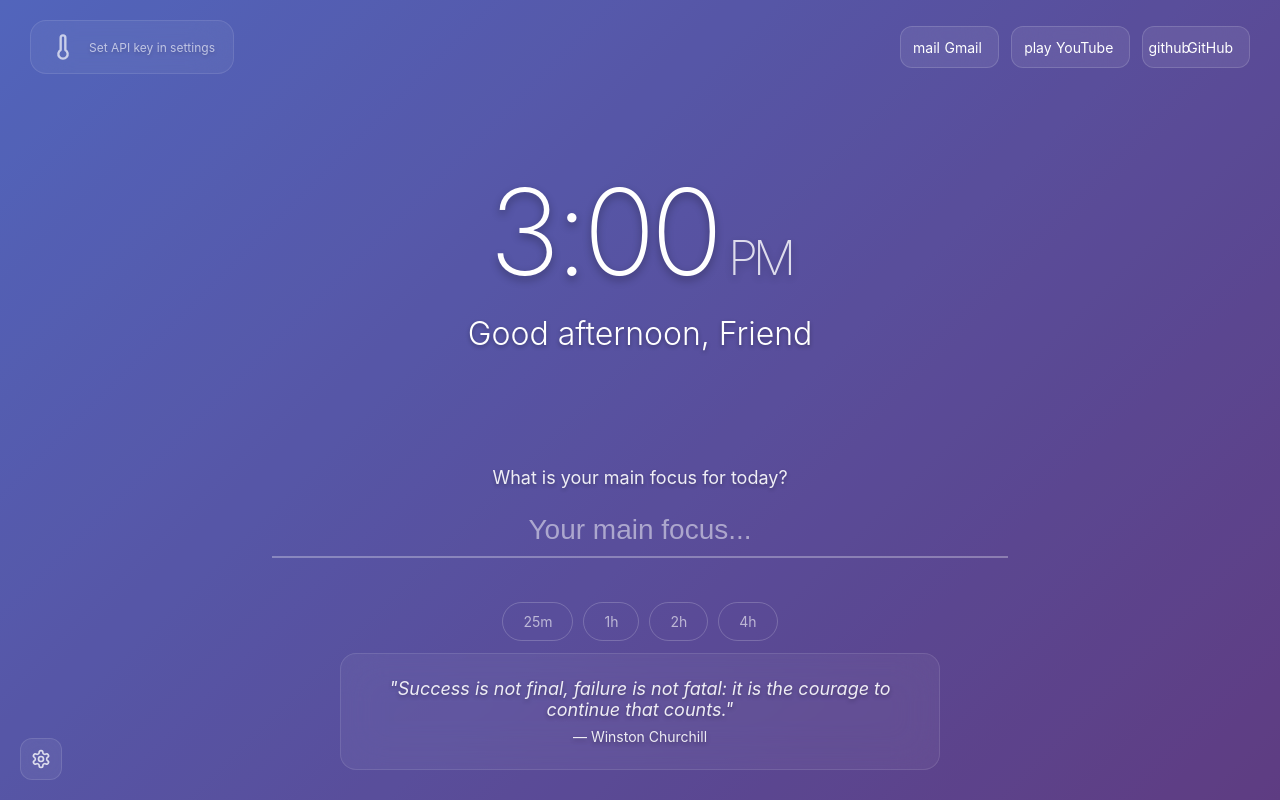
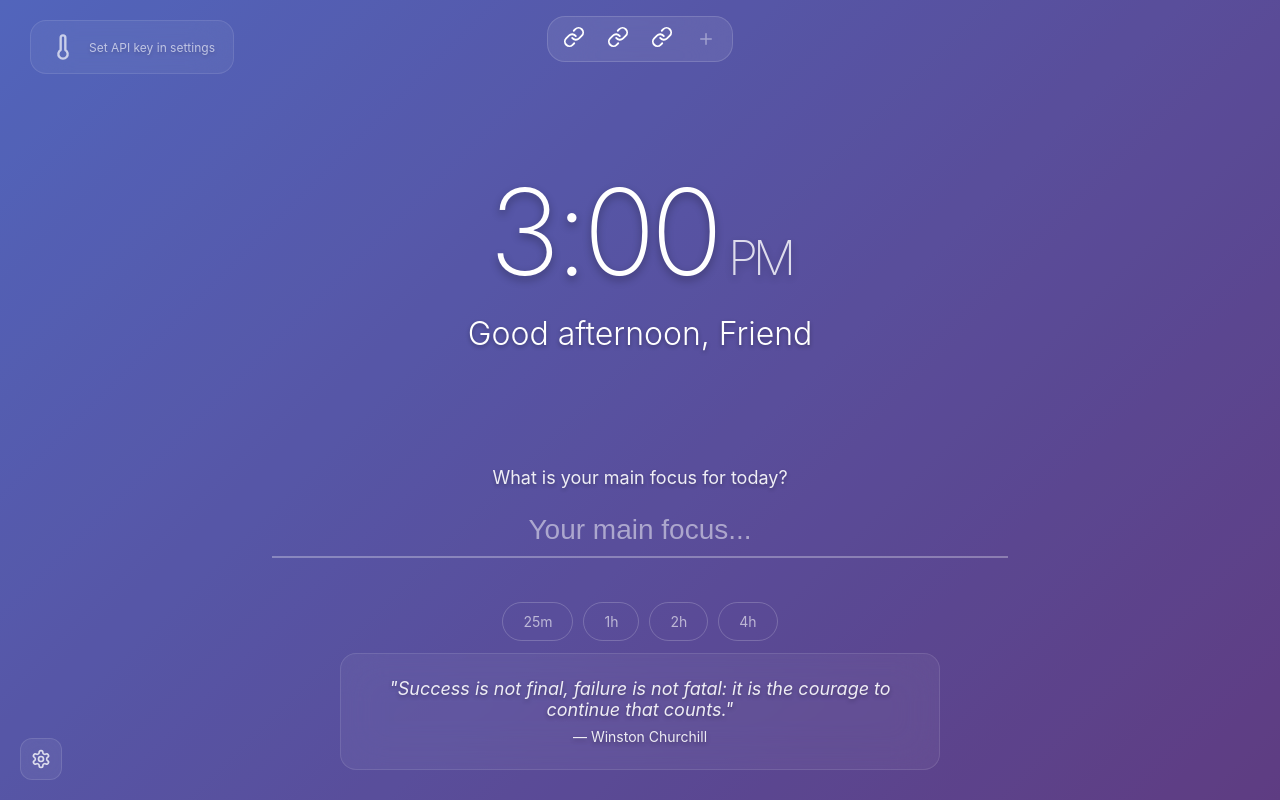
Before and after one commit to YehudaBriskman/WindoM, a React app: page / in a window 1280 px wide. Built offline with nearby package versions, Linux system fonts and the light colour scheme; the HTML template or start-up script is replaced by a standard one.

Commit message:
Add DockBar component and integrate into App; refactor TopBar and update styles

```diff
--- a/src/App.tsx
+++ b/src/App.tsx
@@ -4,6 +4,7 @@ import { FocusTimerProvider } from './contexts/FocusTimerContext';
 import { BackgroundOverlay } from './components/background/BackgroundOverlay';
 import { PhotographerCredit } from './components/background/PhotographerCredit';
 import { TopBar } from './components/layout/TopBar';
+import { DockBar } from './components/links/DockBar';
 import { CenterContent } from './components/layout/CenterContent';
 import { BottomSection } from './components/layout/BottomSection';
 import { RightSidebar } from './components/layout/RightSidebar';
@@ -18,6 +19,7 @@ export function App() {
         <FocusTimerProvider>
           <BackgroundOverlay />
           <TopBar />
+          <DockBar />
           <SettingsButton />
           <CenterContent />
           <BottomSection />
--- a/src/components/layout/TopBar.tsx
+++ b/src/components/layout/TopBar.tsx
@@ -1,11 +1,9 @@
 import { WeatherWidget } from '../weather/WeatherWidget';
-import { QuickLinks } from '../links/QuickLinks';
 
 export function TopBar() {
   return (
     <div className="top-bar">
       <WeatherWidget />
-      <QuickLinks />
     </div>
   );
 }
--- /dev/null
+++ b/src/components/links/DockBar.tsx
@@ -0,0 +1,87 @@
+import { useState } from 'react';
+import { Plus, X } from 'lucide-react';
+import { useLinks } from '../../hooks/useLinks';
+import { DockItem } from './DockItem';
+
+export function DockBar() {
+  const { links, addLink } = useLinks();
+  const [showForm, setShowForm] = useState(false);
+  const [name, setName] = useState('');
+  const [url, setUrl] = useState('');
+
+  const handleSubmit = (e: React.FormEvent) => {
+    e.preventDefault();
+    const trimmedUrl = url.trim();
+    const trimmedName = name.trim();
+    if (!trimmedUrl) return;
+    addLink({
+      name: trimmedName || new URL(trimmedUrl).hostname.replace('www.', ''),
+      url: trimmedUrl.startsWith('http') ? trimmedUrl : `https://${trimmedUrl}`,
+      icon: '',
+    });
+    setName('');
+    setUrl('');
+    setShowForm(false);
+  };
+
+  const handleClose = () => {
+    setName('');
+    setUrl('');
+    setShowForm(false);
+  };
+
+  if (!links.length) return null;
+
+  return (
+    <>
+      <div className="dock-wrapper">
+        <div className="dock-bar glass-dock">
+          {links.map((link, i) => (
+            <DockItem key={`${link.url}-${i}`} link={link} />
+          ))}
+          {links.length < 10 && (
+            <button
+              className="dock-item dock-add-btn"
+              onClick={() => setShowForm(true)}
+              title="Add link"
+            >
+              <Plus size={18} />
+            </button>
+          )}
+        </div>
+      </div>
+
+      {showForm && (
+        <div className="dock-form-backdrop" onClick={handleClose}>
+          <form
+            className="dock-form glass-panel"
+            onClick={(e) => e.stopPropagation()}
+            onSubmit={handleSubmit}
+          >
+            <button type="button" className="dock-form-close" onClick={handleClose}>
+              <X size={16} />
+            </button>
+            <input
+              className="dock-form-input glass-input"
+              type="text"
+              placeholder="Name"
+              value={name}
+              onChange={(e) => setName(e.target.value)}
+              autoFocus
+            />
+            <input
+              className="dock-form-input glass-input"
+              type="text"
+              placeholder="https://..."
+              value={url}
+              onChange={(e) => setUrl(e.target.value)}
+            />
+            <button type="submit" className="dock-form-submit">
+              Add
+            </button>
+          </form>
+        </div>
+      )}
+    </>
+  );
+}
--- /dev/null
+++ b/src/components/links/DockItem.tsx
@@ -0,0 +1,34 @@
+import { Link as LinkIcon } from 'lucide-react';
+import { getFaviconUrl } from '../../utils/url';
+import type { QuickLink } from '../../types/settings';
+
+export function DockItem({ link }: { link: QuickLink }) {
+  const faviconUrl = getFaviconUrl(link.url);
+
+  return (
+    <a
+      href={link.url}
+      target="_blank"
+      rel="noopener noreferrer"
+      className="dock-item"
+      title={link.name}
+    >
+      <span className="dock-item-icon">
+        {faviconUrl ? (
+          <img
+            src={faviconUrl}
+            alt={link.name}
+            className="dock-item-favicon"
+            onError={(e) => {
+              (e.currentTarget as HTMLImageElement).style.display = 'none';
+              e.currentTarget.nextElementSibling?.classList.remove('dock-fallback-hidden');
+            }}
+          />
+        ) : null}
+        <span className={`dock-fallback ${faviconUrl ? 'dock-fallback-hidden' : ''}`}>
+          <LinkIcon size={22} />
+        </span>
+      </span>
+    </a>
+  );
+}
--- a/src/hooks/useLinks.ts
+++ b/src/hooks/useLinks.ts
@@ -15,9 +15,11 @@ export function useLinks() {
 
   const setLinks = (newLinks: QuickLink[]) => update('quickLinks', newLinks);
 
-  const addLink = () => {
+  const addLink = (link?: QuickLink | unknown) => {
     if (links.length >= 10) return;
-    setLinks([...links, { name: 'New Link', url: 'https://', icon: 'link' }]);
+    const isLink = (v: unknown): v is QuickLink =>
+      typeof v === 'object' && v !== null && 'url' in v && 'name' in v;
+    setLinks([...links, isLink(link) ? link : { name: 'New Link', url: 'https://', icon: '' }]);
   };
 
   const removeLink = (index: number) => {
--- a/src/styles/globals.css
+++ b/src/styles/globals.css
@@ -245,41 +245,157 @@ input[type="file"]::file-selector-button:hover {
 }
 
 /* ============================================================
-   Quick Links
+   Dock Bar (macOS-style, pure CSS magnification)
    ============================================================ */
-.quick-links {
-  display: flex;
-  gap: 12px;
+.glass-dock {
+  background: rgba(255, 255, 255, 0.08);
+  backdrop-filter: blur(24px);
+  -webkit-backdrop-filter: blur(24px);
+  border: 1px solid rgba(255, 255, 255, 0.15);
 }
 
-.link-item {
+.dock-wrapper {
+  position: absolute;
+  top: 16px;
+  left: 50%;
+  transform: translateX(-50%);
+  z-index: 100;
+}
+
+.dock-bar {
   display: flex;
-  align-items: center;
-  gap: 8px;
-  padding: 10px 16px;
-  border-radius: 12px;
-  cursor: pointer;
-  transition: all 0.3s;
-  text-decoration: none;
-  color: white;
-  font-size: 14px;
+  align-items: flex-end;
+  gap: 16px;
+  padding: 8px 12px;
+  border-radius: 18px;
 }
-.link-item:hover {
-  background: rgba(255, 255, 255, 0.16);
-  transform: translateY(-2px);
-  border-color: rgba(255, 255, 255, 0.25);
-}
-.link-item-icon {
+
+.dock-item {
   display: flex;
   align-items: center;
   justify-content: center;
-  width: 20px;
-  height: 20px;
+  width: 28px;
+  height: 28px;
+  border-radius: 20px;
+  overflow: hidden;
+  cursor: pointer;
+  text-decoration: none;
+  color: white;
+  background: none;
+  border: none;
+  font-family: inherit;
+  transition: transform 0.2s ease;
+  transform-origin: center center;
 }
-.link-item-favicon {
-  width: 16px;
-  height: 16px;
+
+/* Hovered item scales up */
+.dock-item:hover {
+  transform: scale(1.45);
+}
+
+/* Direct neighbors scale a bit */
+.dock-item:has(+ .dock-item:hover),
+.dock-item:hover + .dock-item {
+  transform: scale(1.2);
+}
+
+/* Two away scale slightly */
+.dock-item:has(+ .dock-item + .dock-item:hover),
+.dock-item:hover + .dock-item + .dock-item {
+  transform: scale(1.08);
+}
+
+.dock-item-icon {
+  display: flex;
+  align-items: center;
+  justify-content: center;
+  pointer-events: none;
+}
+
+.dock-item-favicon {
+  width: 28px;
+  height: 28px;
   object-fit: contain;
+  border-radius: 6px;
+}
+
+.dock-fallback-hidden {
+  display: none;
+}
+
+/* Add button */
+.dock-add-btn {
+  opacity: 0.4;
+  transition: transform 0.2s ease, opacity 0.2s ease;
+}
+.dock-add-btn:hover {
+  opacity: 0.9;
+}
+
+/* Dock Add-Link Form */
+.dock-form-backdrop {
+  position: fixed;
+  inset: 0;
+  z-index: 300;
+  display: flex;
+  align-items: center;
+  justify-content: center;
+  background: rgba(0, 0, 0, 0.3);
+  backdrop-filter: blur(4px);
+  -webkit-backdrop-filter: blur(4px);
+}
+
+.dock-form {
+  position: relative;
+  display: flex;
+  flex-direction: column;
+  gap: 10px;
+  padding: 30px 20px 20px;
+  border-radius: 16px;
+  width: 280px;
+}
+
+.dock-form-close {
+  position: absolute;
+  top: 5px;
+  right: 10px;
+  background: none;
+  border: none;
+  color: rgba(255, 255, 255, 0.5);
+  cursor: pointer;
+  padding: 4px;
+  display: flex;
+  transition: color 0.2s;
+}
+.dock-form-close:hover {
+  color: white;
+}
+
+.dock-form-input {
+  padding: 10px 12px;
+  border-radius: 8px;
+  color: white;
+  font-size: 14px;
+  outline: none;
+  transition: all 0.2s;
+}
+.dock-form-input::placeholder {
+  color: rgba(255, 255, 255, 0.4);
+}
+
+.dock-form-submit {
+  padding: 10px;
+  border-radius: 8px;
+  background: rgba(255, 255, 255, 0.15);
+  border: 1px solid rgba(255, 255, 255, 0.2);
+  color: white;
+  font-size: 14px;
+  font-family: inherit;
+  cursor: pointer;
+  transition: background 0.2s;
+}
+.dock-form-submit:hover {
+  background: rgba(255, 255, 255, 0.25);
 }
 
 /* ============================================================
@@ -1001,6 +1117,7 @@ input[type="file"]::file-selector-button:hover {
    Focus Active — hide all UI except overlay
    ============================================================ */
 body.focus-active .top-bar,
+body.focus-active .dock-wrapper,
 body.focus-active .bottom-section,
 body.focus-active .right-sidebar,
 body.focus-active .settings-btn,
--- a/src/utils/url.ts
+++ b/src/utils/url.ts
@@ -12,7 +12,7 @@ export function isValidUrl(url: string): boolean {
 export function getFaviconUrl(url: string): string {
   try {
     const domain = new URL(url).hostname;
-    return `https://www.google.com/s2/favicons?domain=${domain}&sz=32`;
+    return `https://www.google.com/s2/favicons?domain=${domain}&sz=64`;
   } catch {
     return '';
   }
```
